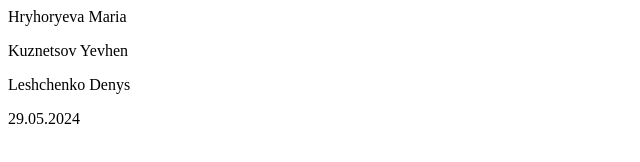
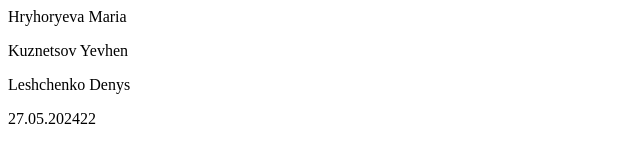
Before and after one commit to EvgenKuznec12/lab4-5, a plain HTML site: page lab01/index.html in a window 1280 px wide. Shown: the full height of the page, 0-640 px from the left. Drawn offline with Linux system fonts and the light colour scheme.

Commit message:
Add files via upload

```diff
--- a/lab01/index.html
+++ b/lab01/index.html
@@ -4,4 +4,4 @@ Kuznetsov Yevhen
 <p>
 Leshchenko Denys
 <p>
-29.05.2024
+27.05.202422
```
